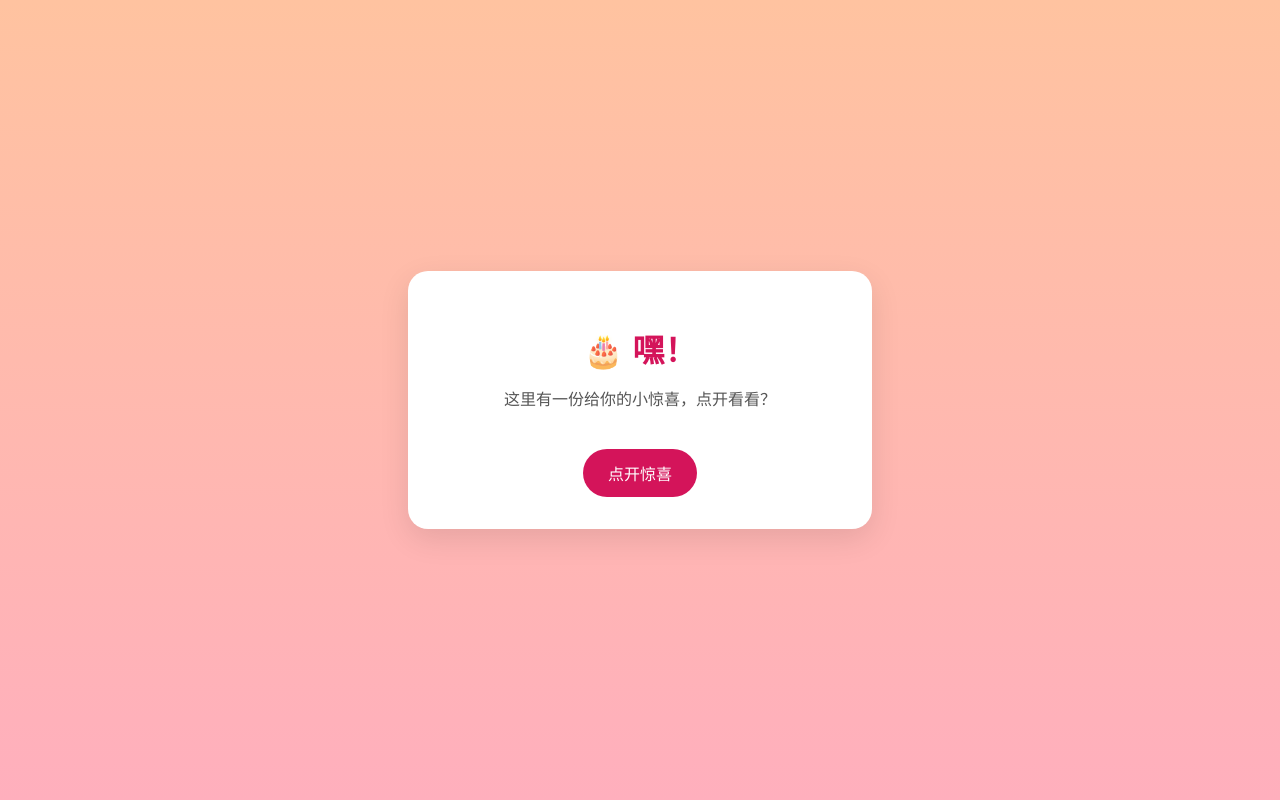
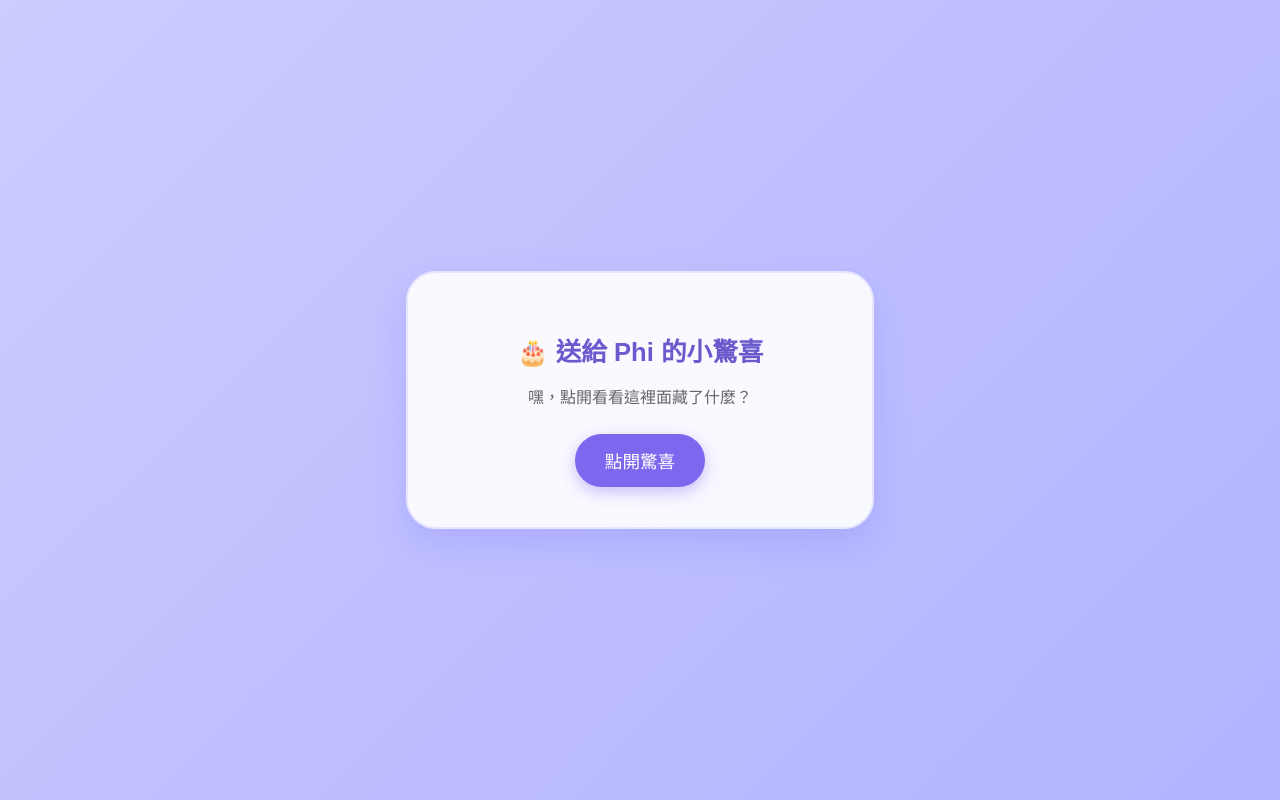
Before and after one commit to seosimon656-ship-it/hbd-to-you, a plain HTML site: page index.html in a window 1280 px wide. Drawn offline with nearby package versions, Linux system fonts and the light colour scheme.

Commit message:
Update index.html

```diff
--- a/index.html
+++ b/index.html
@@ -1,65 +1,110 @@
 <!DOCTYPE html>
-<html lang="zh-CN">
+<html lang="zh-HK">
 <head>
     <meta charset="UTF-8">
     <meta name="viewport" content="width=device-width, initial-scale=1.0">
-    <title>生日快乐！</title>
+    <title>Phi 生日快樂 💜</title>
     <script src="https://cdn.jsdelivr.net/npm/canvas-confetti@1.5.1/dist/confetti.browser.min.js"></script>
     <style>
-        body { margin: 0; height: 100vh; display: flex; align-items: center; justify-content: center; background: #ffafbd; background: linear-gradient(to bottom, #ffc3a0, #ffafbd); font-family: 'Helvetica Neue', sans-serif; overflow: hidden; }
-        .card { text-align: center; background: white; padding: 2rem; border-radius: 20px; box-shadow: 0 10px 30px rgba(0,0,0,0.1); width: 80%; max-width: 400px; z-index: 10; }
-        h1 { color: #d4145a; margin-bottom: 10px; }
-        p { color: #555; line-height: 1.6; }
-        .btn { background: #d4145a; color: white; border: none; padding: 12px 25px; border-radius: 25px; font-size: 1rem; cursor: pointer; transition: transform 0.2s; margin-top: 20px; }
-        .btn:active { transform: scale(0.9); }
+        /* Periwinkle Purple 背景色系 */
+        body {
+            margin: 0;
+            height: 100vh;
+            display: flex;
+            align-items: center;
+            justify-content: center;
+            background: #CCCCFF; /* Periwinkle 底色 */
+            background: linear-gradient(135deg, #CCCCFF 0%, #B2B2FF 100%);
+            font-family: "Microsoft JhengHei", "Heiti TC", sans-serif;
+            overflow: hidden;
+        }
+
+        .card {
+            text-align: center;
+            background: rgba(255, 255, 255, 0.9);
+            padding: 2.5rem 2rem;
+            border-radius: 30px;
+            box-shadow: 0 15px 35px rgba(100, 100, 255, 0.2);
+            width: 85%;
+            max-width: 400px;
+            z-index: 10;
+            border: 2px solid #E6E6FF;
+        }
+
+        h1 { color: #6A5ACD; margin-bottom: 15px; font-size: 1.6rem; }
+
+        /* 祝福語文字樣式 */
+        .blessing-text {
+            color: #444;
+            line-height: 1.8;
+            font-size: 1.05rem;
+            text-align: left; /* 讓長句子排列更整齊 */
+            margin: 20px 0;
+            white-space: pre-line; /* 保留換行 */
+        }
+
+        .btn {
+            background: #7B68EE;
+            color: white;
+            border: none;
+            padding: 14px 30px;
+            border-radius: 50px;
+            font-size: 1.1rem;
+            cursor: pointer;
+            transition: all 0.3s ease;
+            margin-top: 10px;
+            box-shadow: 0 5px 15px rgba(123, 104, 238, 0.4);
+        }
+
+        .btn:hover { background: #6A5ACD; transform: translateY(-2px); }
+        .btn:active { transform: scale(0.95); }
+
+        /* 隱藏區塊 */
         .hidden { display: none; }
     </style>
 </head>
 <body>
 
     <div class="card" id="mainCard">
-        <h1 id="title">🎂 嘿！</h1>
-        <p id="text">这里有一份给你的小惊喜，点开看看？</p>
-        <button class="btn" onclick="celebrate()">点开惊喜</button>
+        <h1 id="title">🎂 送給 Phi 的小驚喜</h1>
+        <div id="content">
+            <p style="color: #666;">嘿，點開看看這裡面藏了什麼？</p>
+            <button class="btn" onclick="celebrate()">點開驚喜</button>
+        </div>
     </div>
 
     <script>
         function celebrate() {
-            // 1. 喷洒纸屑
-            confetti({
-                particleCount: 150,
-                spread: 70,
-                origin: { y: 0.6 }
-            });
+            // 1. 噴灑紫色系紙屑
+            const count = 200;
+            const defaults = { origin: { y: 0.7 } };
 
-            // 2. 修改文字内容内容
-            document.getElementById('title').innerText = "🎉生日兴奋！🎉";
-            document.getElementById('text').innerText = "祝Phi新的一岁：\n眼里有光，手里有钱，\n心中有爱，万事顺遂！";
+            function fire(particleRatio, opts) {
+                confetti(Object.assign({}, defaults, opts, {
+                    particleCount: Math.floor(count * particleRatio),
+                    colors: ['#CCCCFF', '#7B68EE', '#E6E6FF', '#9370DB'] // 紫色系纸屑
+                }));
+            }
 
-            // 3. 持续喷洒小效果
-            var duration = 3 * 1000;
-            var end = Date.now() + duration;
+            fire(0.25, { spread: 26, startVelocity: 55 });
+            fire(0.2, { spread: 60 });
+            fire(0.35, { spread: 100, decay: 0.91, scalar: 0.8 });
+            fire(0.1, { spread: 120, startVelocity: 25, decay: 0.92, scalar: 1.2 });
+            fire(0.1, { spread: 120, startVelocity: 45 });
 
-            (function frame() {
-                confetti({
-                    particleCount: 3,
-                    angle: 60,
-                    spread: 55,
-                    origin: { x: 0 },
-                    colors: ['#ffafbd', '#ffc3a0']
-                });
-                confetti({
-                    particleCount: 3,
-                    angle: 120,
-                    spread: 55,
-                    origin: { x: 1 },
-                    colors: ['#ffafbd', '#ffc3a0']
-                });
-
-                if (Date.now() < end) {
-                    requestAnimationFrame(frame);
-                }
-            }());
+            // 2. 切換成你的繁體祝福語
+            document.getElementById('title').innerHTML = "Phi~ 祝你生日快樂 💜";
+            document.getElementById('content').innerHTML = `
+                <div class="blessing-text">
+                    就算你沒有變得更厲害，<br>
+                    但你一直沒有放棄，這其實已經很了不起了。<br><br>
+                    有些成長不是別人看得到的那種，<br>
+                    而是你一次次選擇撐下來、走下去。<br><br>
+                    今年也不用急著變成誰，<br>
+                    你慢慢來，我會一直在旁邊看著你變好。
+                </div>
+                <button class="btn" onclick="location.reload()">再看一次</button>
+            `;
         }
     </script>
 </body>
```
